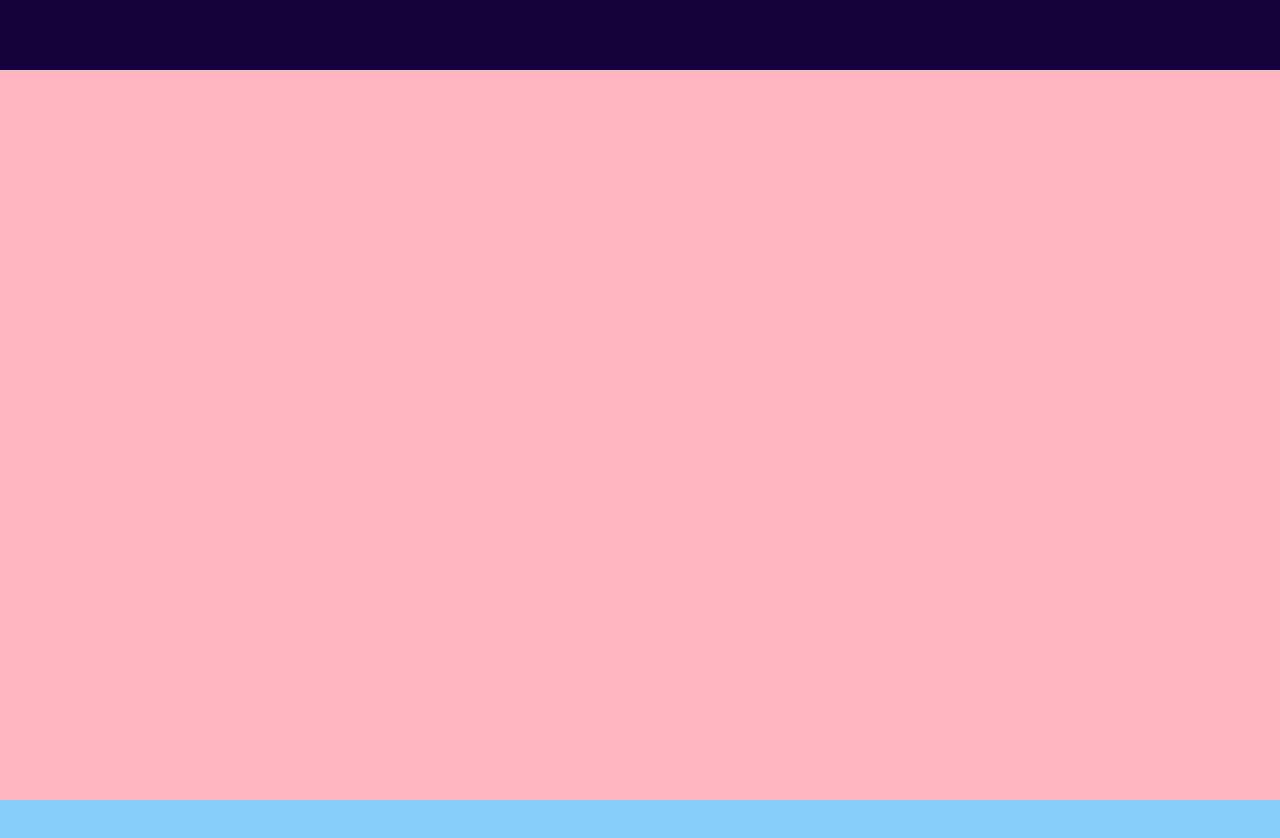
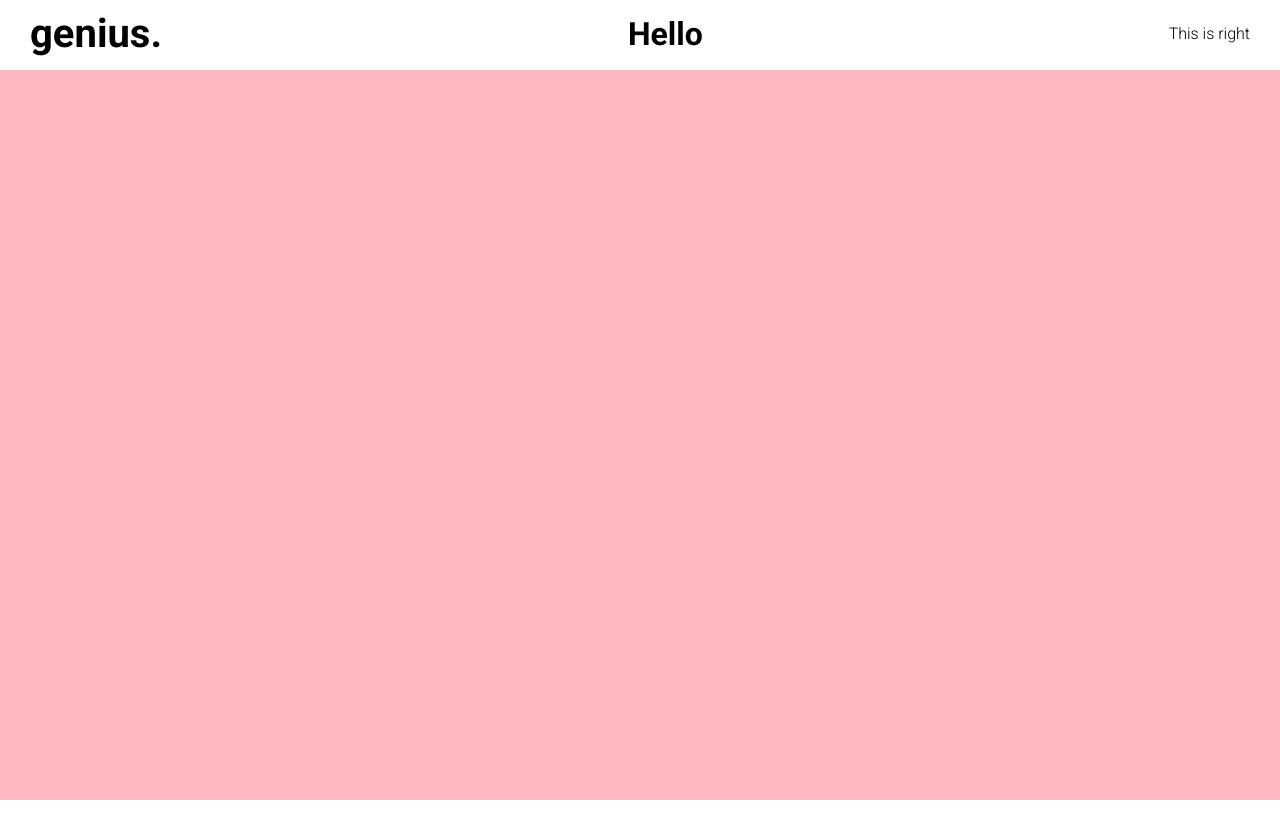
Before and after one commit to sheryylli/personal, a React (Create React App) app: page / in a window 1280 px wide. Shown: the top 838 px of the page. After the commit the page ends 800 px from the top, so only its background shows below. Built offline with nearby package versions, Linux system fonts and the light colour scheme.

Commit message:
colors background bare bones

```diff
--- a/package.json
+++ b/package.json
@@ -3,6 +3,7 @@
   "version": "0.1.0",
   "private": true,
   "dependencies": {
+    "@material-ui/core": "^4.12.3",
     "@testing-library/jest-dom": "^5.15.0",
     "@testing-library/react": "^11.2.7",
     "@testing-library/user-event": "^12.8.3",
--- a/public/index.html
+++ b/public/index.html
@@ -10,6 +10,7 @@
       *{
         font-family: 'Roboto', sans-serif;
         margin: 0;
+        overflow-x: hidden;
       }
     </style>
   </head>
--- a/src/app.scss
+++ b/src/app.scss
@@ -7,10 +7,17 @@
     background-color: lightsalmon;
     position: relative;
     top: 70px;
+    scroll-behavior: smooth;
+    scroll-snap-type: y mandatory;
+    scrollbar-width: none; //for firefox
+    &::-webkit-scrollbar{
+      display:none;
+    }
 
     > *{
       width: 100vw;
       height: calc(100vh - 70px);
+      scroll-snap-align: start;
     }
   }
 }
--- a/src/components/contact/contact.jsx
+++ b/src/components/contact/contact.jsx
@@ -3,7 +3,7 @@
 
 export default function Contact(){
   return (
-    <div className="contact">
+    <div className="contact" id="contact">
 
     </div>
   )
--- a/src/components/intro/intro.jsx
+++ b/src/components/intro/intro.jsx
@@ -2,7 +2,7 @@
 
 export default function Intro(){
   return (
-    <div className="intro">
+    <div className="intro" id="intro">
    </div>
   )
 }
--- a/src/components/portfolio/portfolio.jsx
+++ b/src/components/portfolio/portfolio.jsx
@@ -2,7 +2,7 @@
 
 export default function Portfolio(){
   return (
-    <div className="portfolio">
+    <div className="portfolio" id="portfolio">
 
     </div>
   )
--- a/src/components/testimonials/testimonials.jsx
+++ b/src/components/testimonials/testimonials.jsx
@@ -2,7 +2,7 @@
 
 export default function Testimonials(){
   return (
-    <div className="testimonials">
+    <div className="testimonials" id="testimonials">
    </div>
   )
 
--- a/src/components/topbar/Topbar.jsx
+++ b/src/components/topbar/Topbar.jsx
@@ -3,6 +3,18 @@
 export default function Topbar(){
   return (
     <div className="topbar">
+      <div className="wrapper">
+          <div className="left">
+            <a href="#intro" className="logo">genius.</a>
+            <div className="itemContainer">
+
+            </div>
+          </div>
+          <h1>Hello</h1>
+          <div className="right">
+            This is right
+          </div>
+      </div>
      </div>
   )
 }
--- a/src/components/topbar/topbar.scss
+++ b/src/components/topbar/topbar.scss
@@ -1,7 +1,30 @@
+@import "../../global.scss";
+
+
 .topbar{
   width: 100%;
   height: 70px;
-  background-color: #15023a;
+  background-color: white;
+  color: #mainColor;
   position: fixed;
+  top: 0;
+  z-index: 2;
 
+  .wrapper{
+    padding: 10px 30px;
+    display: flex;
+    align-items: center;
+    justify-content: space-between;
+
+    .left{
+
+      .logo{
+        font-size: 40px;
+        font-weight: 700;
+        text-decoration: none;
+        color: inherit;
+      }
+    }
+
+  }
 }
--- a/src/components/works/works.jsx
+++ b/src/components/works/works.jsx
@@ -2,7 +2,7 @@
 
 export default function Works(){
   return (
-    <div className="works">
+    <div className="works" id="works">
     </div>
   )
 }
--- /dev/null
+++ b/src/global.scss
@@ -0,0 +1 @@
+$mainColor: #15023a;
```
Also changed, not shown: 1 other file (tests, documents, lock files or other folders).
